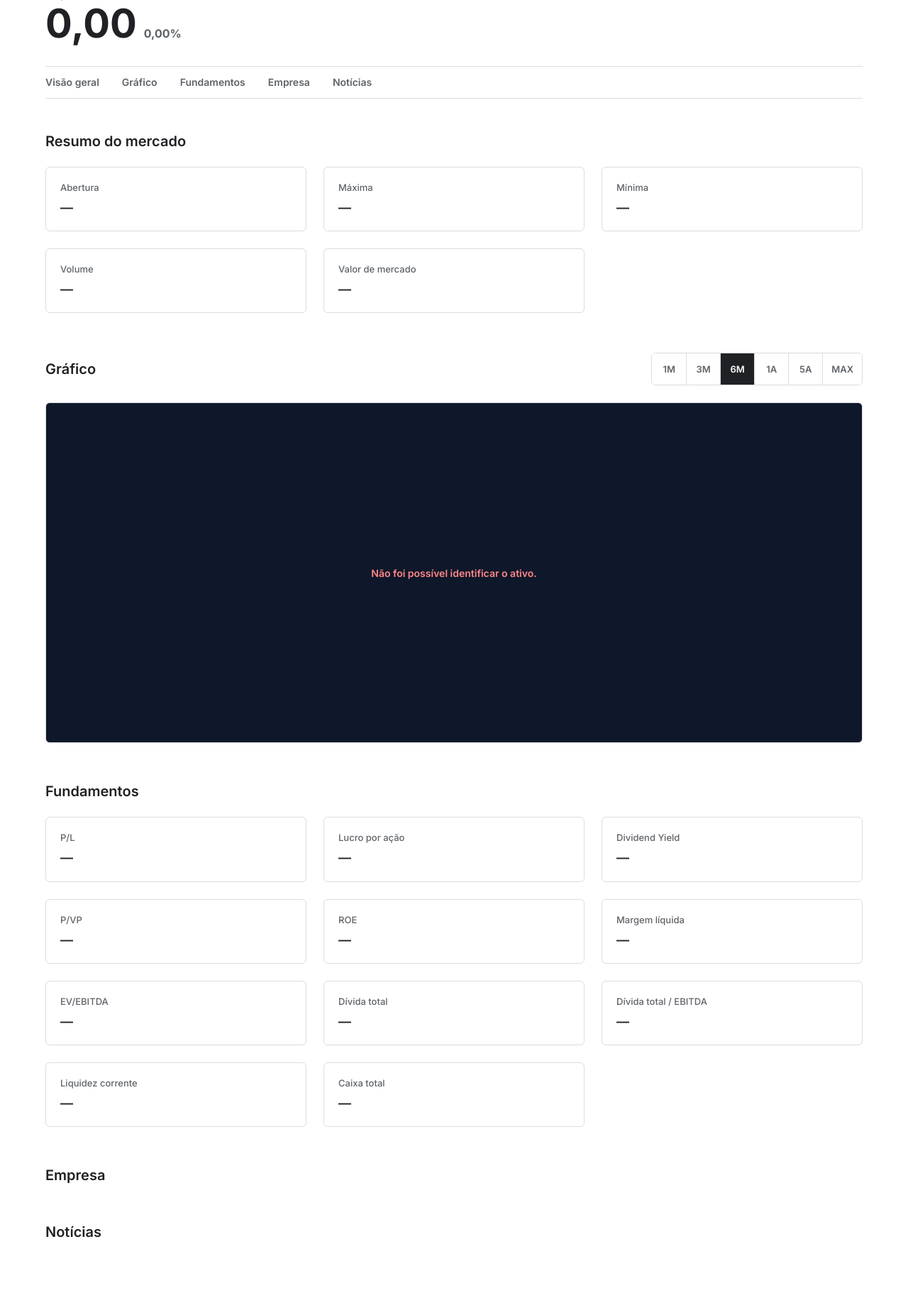
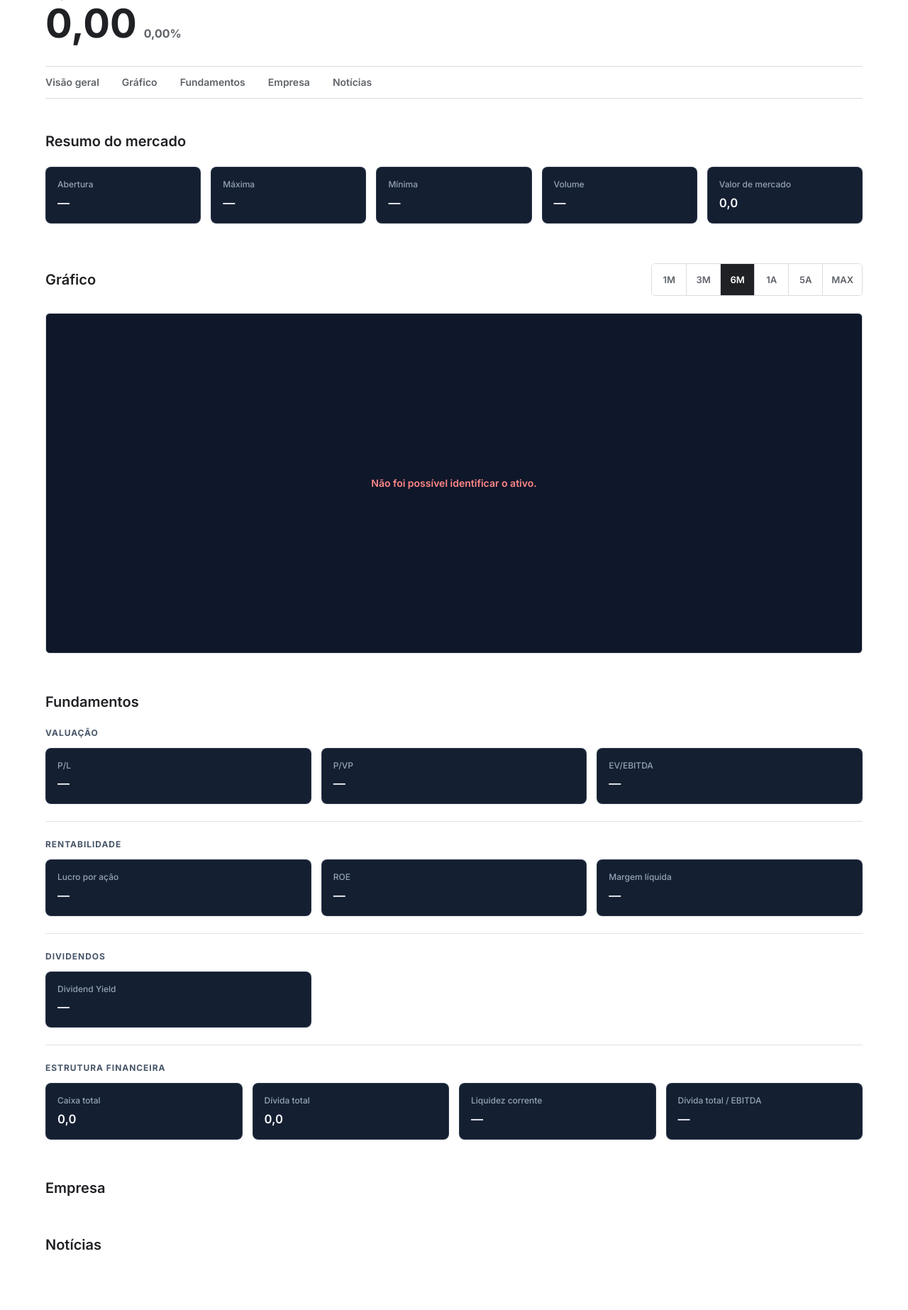
Before and after one commit to Peternovak2/money_app, a FastAPI app: template app/templates/ativo.html in a window 1280 px wide. Shown: the part 206-2052 px from the top of the page at 71% size. Before the commit the page ends 1950 px from the top, so only its background shows below. Run offline with FastAPI, Linux system fonts and the light colour scheme; the template is opened without the code that fills it, so the values that code supplies are empty; some libraries are stand-ins or nearby versions.

Commit message:
feat: melhora visual do resumo e fundamentos

```diff
--- a/app/routes/ativos.py
+++ b/app/routes/ativos.py
@@ -7,6 +7,7 @@ from app.services.informacoes import buscar_ativo
 from app.services.utils.formatar import (
     formatar_inteiro,
     formatar_monetario,
+    formatar_monetario_compacto,
     formatar_numero,
     formatar_percentual,
     formatar_ticker,
@@ -17,6 +18,7 @@ router = APIRouter()
 templates = Jinja2Templates(directory='app/templates')
 templates.env.filters['formatar_inteiro'] = formatar_inteiro
 templates.env.filters['formatar_monetario'] = formatar_monetario
+templates.env.filters['formatar_monetario_compacto'] = formatar_monetario_compacto
 templates.env.filters['formatar_numero'] = formatar_numero
 templates.env.filters['formatar_percentual'] = formatar_percentual
 
--- a/app/static/css/style.css
+++ b/app/static/css/style.css
@@ -249,6 +249,79 @@ body {
   overflow-wrap: anywhere;
 }
 
+.resumo-grid {
+  display: grid;
+  grid-template-columns: repeat(3, minmax(0, 1fr));
+  gap: 14px;
+}
+
+.fundamentos-grupo + .fundamentos-grupo {
+  margin-top: 24px;
+  padding-top: 24px;
+  border-top: 1px solid rgba(15, 23, 42, 0.12);
+}
+
+.fundamentos-grupo-titulo {
+  margin-bottom: 12px;
+  color: #475569;
+  font-size: 0.75rem;
+  font-weight: 700;
+  letter-spacing: 0.08em;
+  line-height: 1.4;
+  text-transform: uppercase;
+}
+
+.fundamentos-grid {
+  display: grid;
+  grid-template-columns: repeat(3, minmax(0, 1fr));
+  gap: 14px;
+}
+
+.resumo-card,
+.fundamento-card {
+  min-width: 0;
+  padding: 16px;
+  border: 1px solid rgba(148, 163, 184, 0.18);
+  border-radius: 8px;
+  background: #151f32;
+  transition: background-color 0.2s ease, border-color 0.2s ease;
+}
+
+.resumo-card:hover,
+.fundamento-card:hover {
+  border-color: rgba(96, 165, 250, 0.4);
+  background: #18243a;
+}
+
+.resumo-card-rotulo,
+.fundamento-card-rotulo {
+  margin-bottom: 6px;
+  color: #94a3b8;
+  font-size: 0.75rem;
+  font-weight: 500;
+  line-height: 1.4;
+}
+
+.resumo-card-valor,
+.fundamento-card-valor {
+  color: #f8fafc;
+  font-size: 1.0625rem;
+  font-variant-numeric: tabular-nums;
+  font-weight: 600;
+  line-height: 1.35;
+  overflow-wrap: anywhere;
+}
+
+@media (min-width: 1100px) {
+  .resumo-grid {
+    grid-template-columns: repeat(5, minmax(0, 1fr));
+  }
+
+  .fundamentos-grid--estrutura {
+    grid-template-columns: repeat(4, minmax(0, 1fr));
+  }
+}
+
 .grafico-cabecalho {
   display: flex;
   align-items: center;
@@ -350,6 +423,14 @@ body {
   .cards {
     grid-template-columns: repeat(2, minmax(0, 1fr));
   }
+
+  .fundamentos-grid {
+    grid-template-columns: repeat(2, minmax(0, 1fr));
+  }
+
+  .resumo-grid {
+    grid-template-columns: repeat(2, minmax(0, 1fr));
+  }
 }
 
 @media (max-width: 640px) {
@@ -397,6 +478,26 @@ body {
   .cards {
     grid-template-columns: 1fr;
     gap: 16px;
+  }
+
+  .fundamentos-grupo + .fundamentos-grupo {
+    margin-top: 20px;
+    padding-top: 20px;
+  }
+
+  .fundamentos-grid {
+    grid-template-columns: 1fr;
+    gap: 10px;
+  }
+
+  .resumo-grid {
+    grid-template-columns: 1fr;
+    gap: 10px;
+  }
+
+  .resumo-card,
+  .fundamento-card {
+    padding: 14px;
   }
 
   .grafico-cabecalho {
--- a/app/templates/ativo.html
+++ b/app/templates/ativo.html
@@ -117,39 +117,41 @@
       <section id="visao-geral" class="ativo-secao" aria-labelledby="titulo-visao-geral">
         <h2 id="titulo-visao-geral" class="ativo-secao-titulo">Resumo do mercado</h2>
 
-        <div class="cards">
-          <article class="card">
-            <h3 class="card-rotulo">Abertura</h3>
-            <p class="card-valor">
+        <div class="resumo-painel">
+          <div class="resumo-grid">
+            <article class="resumo-card">
+              <h3 class="resumo-card-rotulo">Abertura</h3>
+              <p class="resumo-card-valor">
                 {{ dados.abertura | formatar_monetario(dados.moeda) }}
               </p>
             </article>
 
-          <article class="card">
-            <h3 class="card-rotulo">Máxima</h3>
-            <p class="card-valor">
+            <article class="resumo-card">
+              <h3 class="resumo-card-rotulo">Máxima</h3>
+              <p class="resumo-card-valor">
                 {{ dados.maxima | formatar_monetario(dados.moeda) }}
               </p>
             </article>
 
-          <article class="card">
-            <h3 class="card-rotulo">Mínima</h3>
-            <p class="card-valor">
+            <article class="resumo-card">
+              <h3 class="resumo-card-rotulo">Mínima</h3>
+              <p class="resumo-card-valor">
                 {{ dados.minima | formatar_monetario(dados.moeda) }}
               </p>
             </article>
 
-          <article class="card">
-            <h3 class="card-rotulo">Volume</h3>
-            <p class="card-valor">{{ dados.volume | formatar_inteiro }}</p>
+            <article class="resumo-card">
+              <h3 class="resumo-card-rotulo">Volume</h3>
+              <p class="resumo-card-valor">{{ dados.volume | formatar_inteiro }}</p>
             </article>
 
-          <article class="card">
-            <h3 class="card-rotulo">Valor de mercado</h3>
-            <p class="card-valor">
-              {{ dados.market_cap | formatar_monetario(dados.moeda, 0) }}
+            <article class="resumo-card">
+              <h3 class="resumo-card-rotulo">Valor de mercado</h3>
+              <p class="resumo-card-valor">
+                {{ dados.market_cap | formatar_monetario_compacto(dados.moeda) }}
               </p>
             </article>
+          </div>
         </div>
       </section>
 
@@ -248,65 +250,103 @@
       <section id="fundamentos" class="ativo-secao" aria-labelledby="titulo-fundamentos">
         <h2 id="titulo-fundamentos" class="ativo-secao-titulo">Fundamentos</h2>
 
-        <div class="cards">
-          <article class="card">
-            <h3 class="card-rotulo">P/L</h3>
-            <p class="card-valor">{{ dados.pe | formatar_numero }}</p>
+        <div class="fundamentos-painel">
+          <section class="fundamentos-grupo" aria-labelledby="titulo-valuation">
+            <h3 id="titulo-valuation" class="fundamentos-grupo-titulo">Valuação</h3>
+
+            <div class="fundamentos-grid">
+              <article class="fundamento-card">
+                <h4 class="fundamento-card-rotulo">P/L</h4>
+                <p class="fundamento-card-valor">{{ dados.pe | formatar_numero }}</p>
               </article>
 
-          <article class="card">
-            <h3 class="card-rotulo">Lucro por ação</h3>
-            <p class="card-valor">{{ dados.eps | formatar_monetario(dados.moeda) }}</p>
+              <article class="fundamento-card">
+                <h4 class="fundamento-card-rotulo">P/VP</h4>
+                <p class="fundamento-card-valor">{{ dados.pvp | formatar_numero }}</p>
               </article>
 
-          <article class="card">
-            <h3 class="card-rotulo">Dividend Yield</h3>
-            <p class="card-valor">{{ dados.dividend_yield | formatar_percentual }}</p>
+              <article class="fundamento-card">
+                <h4 class="fundamento-card-rotulo">EV/EBITDA</h4>
+                <p class="fundamento-card-valor">{{ dados.ev_ebitda | formatar_numero }}</p>
               </article>
+            </div>
+          </section>
 
-          <article class="card">
-            <h3 class="card-rotulo">P/VP</h3>
-            <p class="card-valor">{{ dados.pvp | formatar_numero }}</p>
-          </article>
+          <section class="fundamentos-grupo" aria-labelledby="titulo-rentabilidade">
+            <h3 id="titulo-rentabilidade" class="fundamentos-grupo-titulo">
+              Rentabilidade
+            </h3>
 
-          <article class="card">
-            <h3 class="card-rotulo">ROE</h3>
-            <p class="card-valor">{{ dados.roe | formatar_percentual }}</p>
-          </article>
-
-          <article class="card">
-            <h3 class="card-rotulo">Margem líquida</h3>
-            <p class="card-valor">{{ dados.margem_liquida | formatar_percentual }}</p>
-          </article>
-
-          <article class="card">
-            <h3 class="card-rotulo">EV/EBITDA</h3>
-            <p class="card-valor">{{ dados.ev_ebitda | formatar_numero }}</p>
-          </article>
-
-          <article class="card">
-            <h3 class="card-rotulo">Dívida total</h3>
-            <p class="card-valor">
-              {{ dados.divida_total | formatar_monetario(dados.moeda_financeira, 0) }}
+            <div class="fundamentos-grid">
+              <article class="fundamento-card">
+                <h4 class="fundamento-card-rotulo">Lucro por ação</h4>
+                <p class="fundamento-card-valor">
+                  {{ dados.eps | formatar_monetario(dados.moeda) }}
                 </p>
               </article>
 
-          <article class="card">
-            <h3 class="card-rotulo">Dívida total / EBITDA</h3>
-            <p class="card-valor">{{ dados.divida_total_ebitda | formatar_numero }}</p>
+              <article class="fundamento-card">
+                <h4 class="fundamento-card-rotulo">ROE</h4>
+                <p class="fundamento-card-valor">{{ dados.roe | formatar_percentual }}</p>
               </article>
 
-          <article class="card">
-            <h3 class="card-rotulo">Liquidez corrente</h3>
-            <p class="card-valor">{{ dados.liquidez_corrente | formatar_numero }}</p>
+              <article class="fundamento-card">
+                <h4 class="fundamento-card-rotulo">Margem líquida</h4>
+                <p class="fundamento-card-valor">
+                  {{ dados.margem_liquida | formatar_percentual }}
+                </p>
+              </article>
+            </div>
+          </section>
+
+          <section class="fundamentos-grupo" aria-labelledby="titulo-dividendos">
+            <h3 id="titulo-dividendos" class="fundamentos-grupo-titulo">Dividendos</h3>
+
+            <div class="fundamentos-grid">
+              <article class="fundamento-card">
+                <h4 class="fundamento-card-rotulo">Dividend Yield</h4>
+                <p class="fundamento-card-valor">
+                  {{ dados.dividend_yield | formatar_percentual }}
+                </p>
+              </article>
+            </div>
+          </section>
+
+          <section class="fundamentos-grupo" aria-labelledby="titulo-estrutura-financeira">
+            <h3 id="titulo-estrutura-financeira" class="fundamentos-grupo-titulo">
+              Estrutura financeira
+            </h3>
+
+            <div class="fundamentos-grid fundamentos-grid--estrutura">
+              <article class="fundamento-card">
+                <h4 class="fundamento-card-rotulo">Caixa total</h4>
+                <p class="fundamento-card-valor">
+                  {{ dados.caixa_total | formatar_monetario_compacto(dados.moeda_financeira) }}
+                </p>
               </article>
 
-          <article class="card">
-            <h3 class="card-rotulo">Caixa total</h3>
-            <p class="card-valor">
-              {{ dados.caixa_total | formatar_monetario(dados.moeda_financeira, 0) }}
+              <article class="fundamento-card">
+                <h4 class="fundamento-card-rotulo">Dívida total</h4>
+                <p class="fundamento-card-valor">
+                  {{ dados.divida_total | formatar_monetario_compacto(dados.moeda_financeira) }}
                 </p>
               </article>
+
+              <article class="fundamento-card">
+                <h4 class="fundamento-card-rotulo">Liquidez corrente</h4>
+                <p class="fundamento-card-valor">
+                  {{ dados.liquidez_corrente | formatar_numero }}
+                </p>
+              </article>
+
+              <article class="fundamento-card">
+                <h4 class="fundamento-card-rotulo">Dívida total / EBITDA</h4>
+                <p class="fundamento-card-valor">
+                  {{ dados.divida_total_ebitda | formatar_numero }}
+                </p>
+              </article>
+            </div>
+          </section>
         </div>
       </section>
 
```
Also changed, not shown: app/services/utils/formatar.py (+39 -0 lines). Lines whose indentation alone changed are shown as unchanged.
